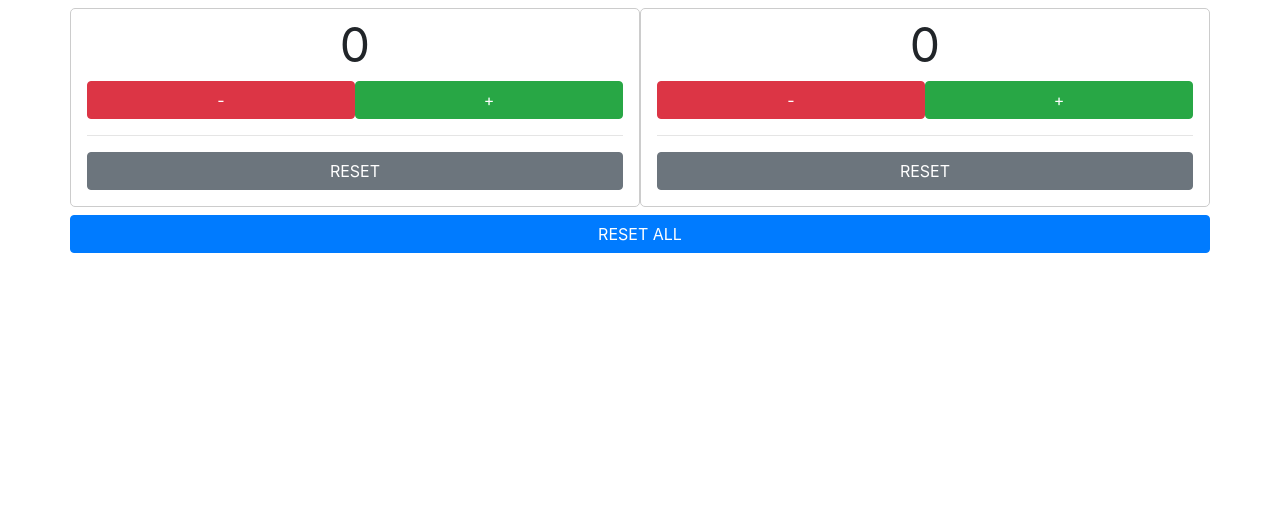
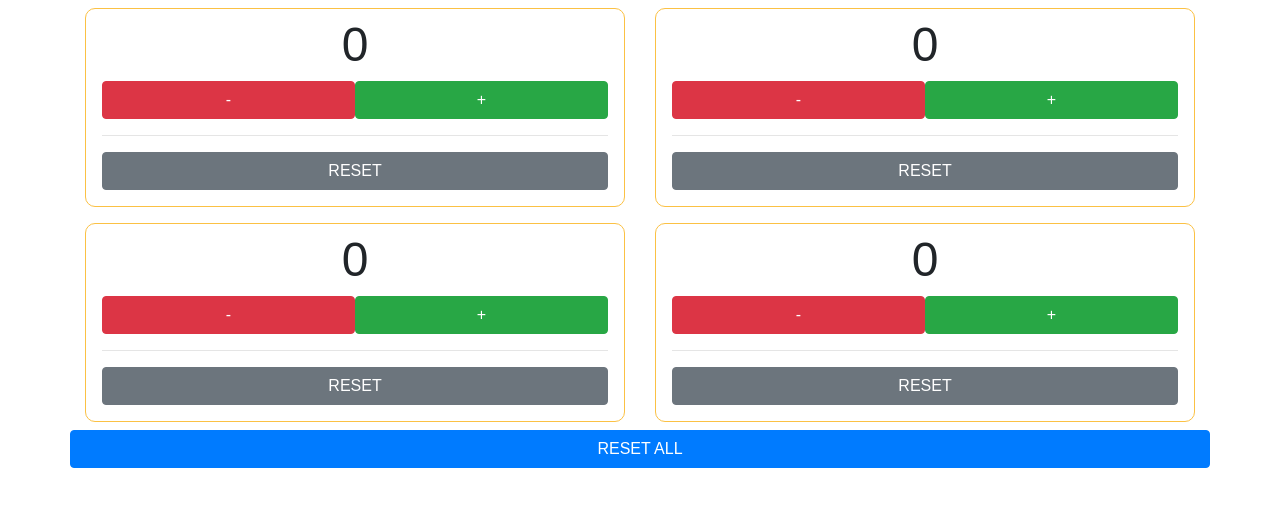
Before and after one commit to simonl65/s-components, a Vue app: page / in a window 1280 px wide. Shown: the top 506 px of the page. Built offline with nearby package versions, Linux system fonts and the light colour scheme.

Commit message:
fix: enable scss in external files

```diff
--- a/package.json
+++ b/package.json
@@ -16,8 +16,8 @@
     "@vue/cli-service": "^3.1.1",
     "@vue/eslint-config-prettier": "^4.0.0",
     "babel-eslint": "^10.0.1",
-    "eslint": "^5.8.0",
-    "eslint-plugin-vue": "^5.0.0-0",
+    "eslint": "^5.9.0",
+    "eslint-plugin-vue": "^5.0.0-beta.4",
     "node-sass": "^4.9.0",
     "sass-loader": "^7.0.1",
     "vue-template-compiler": "^2.5.17"
--- a/src/App.vue
+++ b/src/App.vue
@@ -1,26 +1,30 @@
 <template>
   <div class="container">
     <div class="row">
-        <Counter
-            :reset="reset"
-            class="col-sm-6 my-2 counter"
-        />
-        <Counter
-            :reset="reset"
-            class="col-sm-6 my-2 counter"
-        />
+      <div class="col-sm-6 my-2">
+        <Counter :reset="reset" />
+      </div>
+      <div class="col-sm-6 my-2">
+        <Counter :reset="reset" />
+      </div>
+      <div class="col-sm-6 my-2">
+        <Counter :reset="reset" />
+      </div>
+      <div class="col-sm-6 my-2">
+        <Counter :reset="reset" />
+      </div>
     </div>
     <div class="row">
-        <button
-            @click="resetAll"
-            class="btn btn-block btn-primary"
-        >RESET ALL</button>
+      <button
+        class="btn btn-block btn-primary"
+        @click="resetAll"
+      >RESET ALL</button>
     </div>
   </div>
 </template>
 
 <script>
-import Counter from "./components/Counter.vue";
+import Counter from "@/components/Counter";
 
 export default {
   components: {
@@ -46,5 +50,28 @@ export default {
 };
 </script>
 
-<style lang="scss" scoped>
+<style lang="scss">
+body {
+  font-family: Arial, Lato, sans-serif;
+}
+
+.row div .counter {
+  border: 1px solid $BrightYellow;
+  border-radius: 10px;
+
+  /*
+    Target all except first counter:
+  */
+  & ~ .counter {
+    border: 2px solid red !important;
+  }
+
+  /*
+    Change inner padding of all .counter.col-*:
+  */
+  // &[class*="col-"] {
+  //   padding-left: 20px;
+  //   padding-right: 20px;
+  // }
+}
 </style>
--- a/src/components/Counter.vue
+++ b/src/components/Counter.vue
@@ -1,19 +1,36 @@
 <template>
-    <div class="counter">
-        <div class="count--current"
-        >
-            {{ currentCount }}
-        </div>
-        <button @click="dec" class="btn col-6 btn-danger">-</button>
-        <button @click="inc" class="btn col-6 btn-success">+</button>
-        <hr>
-        <button @click="resetCounter" class="btn btn-block btn-secondary">RESET</button>
+  <div class="counter">
+    <div
+      class="count--current"
+    >
+      {{ currentCount }}
     </div>
+    <button
+      class="btn col-6 btn-danger"
+      @click="dec"
+    >-</button>
+    <button
+      class="btn col-6 btn-success"
+      @click="inc"
+    >+</button>
+    <hr>
+    <button
+      class="btn btn-block btn-secondary"
+      @click="resetCounter"
+    >RESET</button>
+  </div>
 </template>
 
 <script>
 export default {
-  name: "counter",
+  name: "Counter",
+
+  props: {
+    reset: {
+      type: Number,
+      default: Date.now()
+    }
+  },
 
   data() {
     return {
@@ -21,7 +38,15 @@ export default {
     };
   },
 
-  props: ["reset"],
+  watch: {
+    /**
+     * When the "reset" signal CHANGES, reset the counter.
+     */
+    reset() {
+      console.log("reset received");
+      _reset(this);
+    }
+  },
 
   methods: {
     inc() {
@@ -33,16 +58,6 @@ export default {
     },
 
     resetCounter() {
-      _reset(this);
-    }
-  },
-
-  watch: {
-    /**
-     * When the "reset" signal CHANGES, reset the counter.
-     */
-    reset() {
-      console.log("reset received");
       _reset(this);
     }
   }
--- /dev/null
+++ b/src/scss/_variables.scss
@@ -0,0 +1,8 @@
+$NavyBlue: #18263d; // rgba(33, 40, 60, 1);
+$Green: #55a588; // rgba(86, 164, 133, 1);
+$LightBlue: #add5e3; // rgba(173, 213, 227, 1);
+$Turquoise: #64d7c4; // rgba(100, 215, 196, 1);
+$BrightYellow: #fbc144; // rgba(251, 193, 68, 1);
+$LightGrey: #c7c7c7; // rgba(199, 199, 199, 1);
+
+$font-family: "Arial, Lato, sans-serif";
--- a/src/scss/app.scss
+++ b/src/scss/app.scss
@@ -1,7 +1 @@
-counter {
-  border: 1px solid red !important;
-
-  &:first {
-    margin-right: 2px;
-  }
-}
+@import url("https://fonts.googleapis.com/css?family=Lato:400,700");
--- a/vue.config.js
+++ b/vue.config.js
@@ -1,5 +1,13 @@
 module.exports = {
   css: {
-    modules: true
+    loaderOptions: {
+      sass: {
+        data: `
+          @import "@/scss/_variables.scss";
+          @import "@/scss/_mixins.scss";
+          @import "@/scss/app.scss";
+        `
+      }
+    }
   }
-}
+};
```
Also changed, not shown: src/scss/_mixins.scss (added), 1 other file (tests, documents, lock files or other folders).
